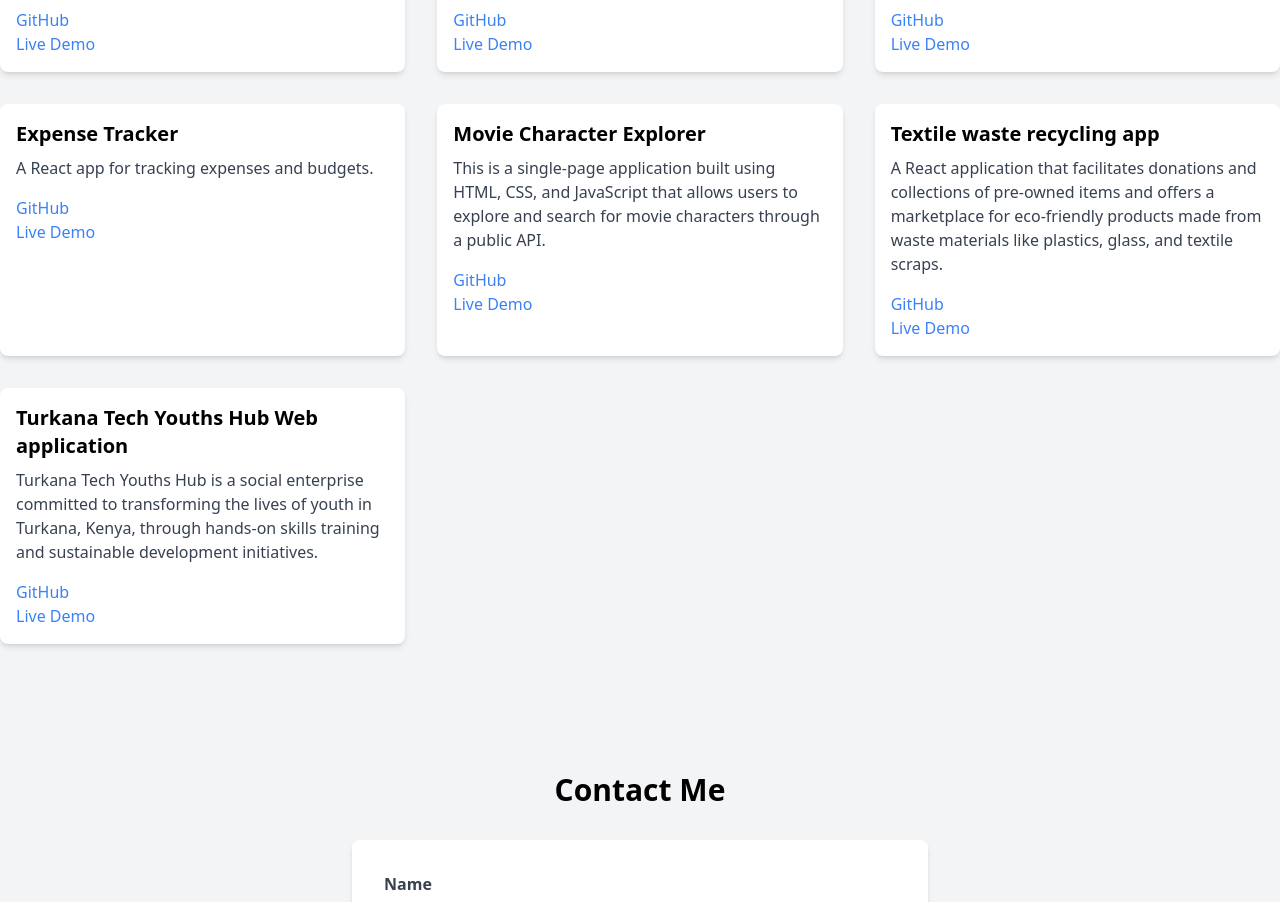
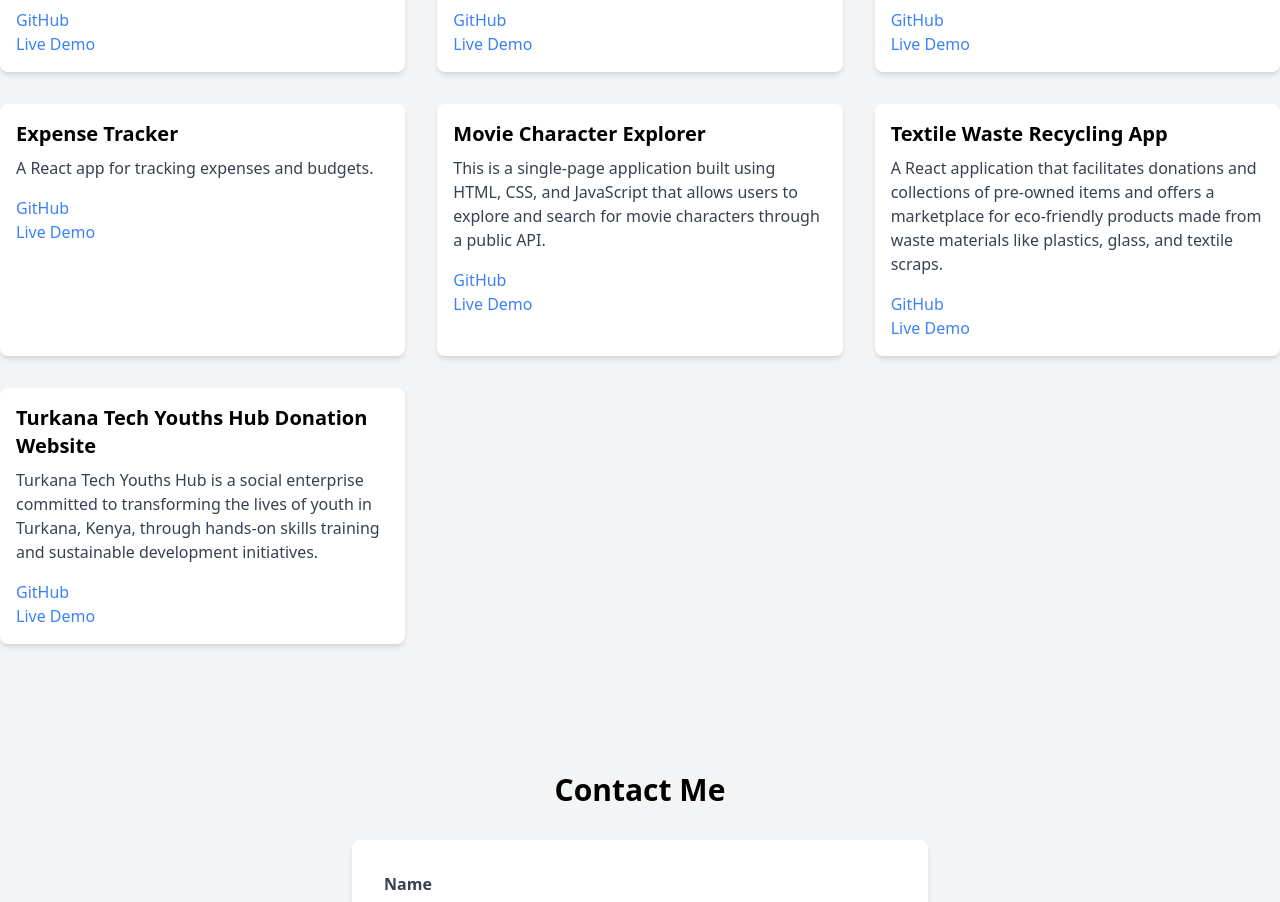
Before and after one commit to benjaminmweribaya/Benjamin-Mweri-Baya-Portfolio, a React (Create React App) app in the folder frontend/: page / in a window 1280 px wide. Shown: the part 1080-1982 px from the top of the page. Built offline with nearby package versions, Linux system fonts and the light colour scheme; the HTML template or start-up script is replaced by a standard one.

Commit message:
update projects

```diff
--- a/frontend/src/components/Projects.jsx
+++ b/frontend/src/components/Projects.jsx
@@ -32,13 +32,13 @@ const projects = [
     liveDemo: "#"
   },
   {
-    title: "Textile waste recycling app",
+    title: "Textile Waste Recycling App",
     description: "A React application that facilitates donations and collections of pre-owned items and offers a marketplace for eco-friendly products made from waste materials like plastics, glass, and textile scraps.",
     github: "https://github.com",
     liveDemo: "#"
   },
   {
-    title: "Turkana Tech Youths Hub Web application",
+    title: "Turkana Tech Youths Hub Donation Website",
     description: "Turkana Tech Youths Hub is a social enterprise committed to transforming the lives of youth in Turkana, Kenya, through hands-on skills training and sustainable development initiatives.",
     github: "https://github.com",
     liveDemo: "#"
```
